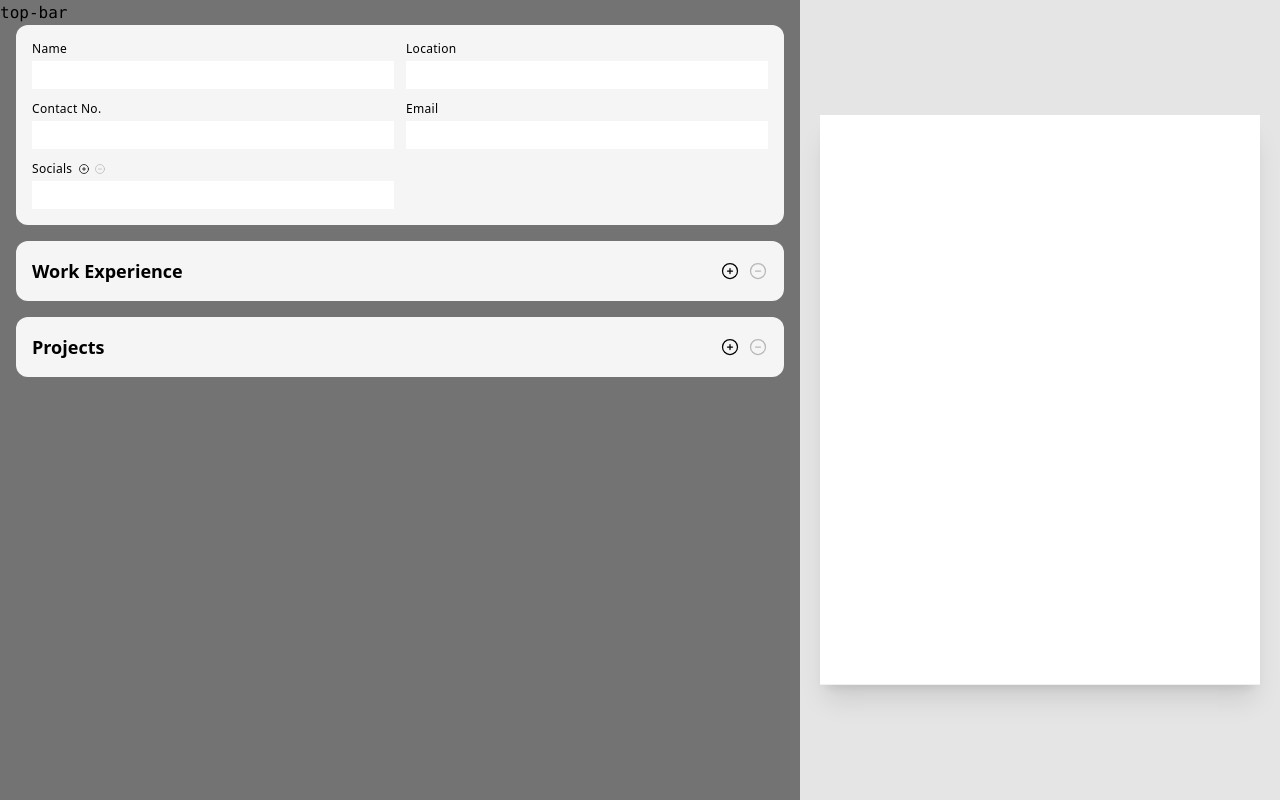
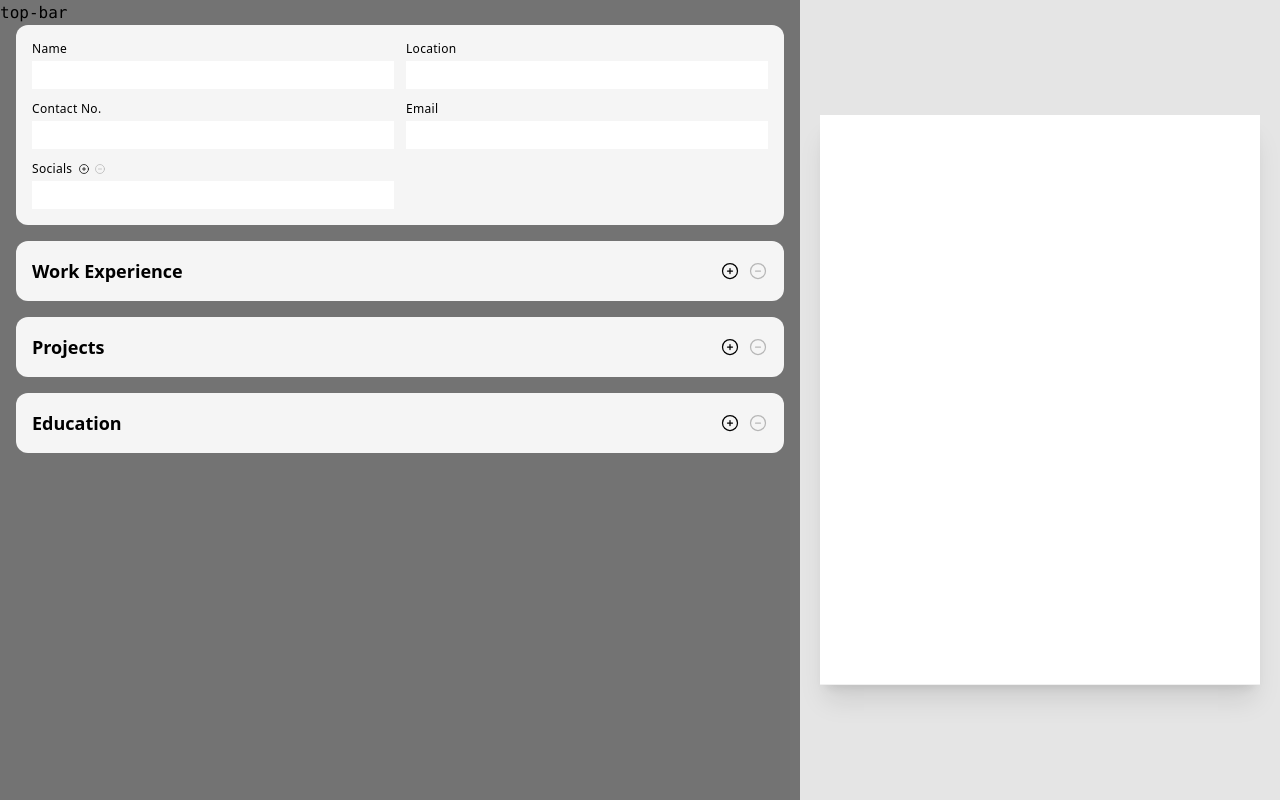
Before and after one commit to mark-P0/cv-maker, a React (Vite) app: page / in a window 1280 px wide. Built offline with nearby package versions, Linux system fonts and the light colour scheme.

Commit message:
Add education field section

```diff
--- a/src/view/components/InputFields.tsx
+++ b/src/view/components/InputFields.tsx
@@ -2,6 +2,7 @@ import React from 'react';
 import { GeneralSection } from './InputFields/GeneralSection.js';
 import { WorkSection } from './InputFields/WorkSection.js';
 import { ProjectSection } from './InputFields/ProjectSection.js';
+import { EducationSection } from './InputFields/EducationSection.js';
 
 export class InputFields extends React.Component {
   render() {
@@ -11,6 +12,7 @@ export class InputFields extends React.Component {
         {GeneralSection}
         {WorkSection}
         {ProjectSection}
+        {EducationSection}
       </form>
     );
   }
--- /dev/null
+++ b/src/view/components/InputFields/EducationSection.tsx
@@ -0,0 +1,43 @@
+import React from 'react';
+import { LabelledField } from './Field.js';
+import { FieldSection } from './FieldSection.js';
+import { CVData } from '../../../model/cv-data.js';
+import { UpdateDataEvent, DeleteArrayDataEvent } from '../../../controller/events.js';
+
+function handleEducationAdd(currentRowCt: number) {
+  const accessor = `education[${currentRowCt}]`;
+  const value: CVData['education'][number] = {
+    university: '',
+    degree: '',
+    year: undefined,
+    grade: undefined,
+  };
+  UpdateDataEvent.publish({ accessor, value });
+}
+
+function handleEducationRemove(currentRowCt: number) {
+  const accessor = 'education';
+  const idx = currentRowCt - 1;
+  DeleteArrayDataEvent.publish({ accessor, idx });
+}
+
+function educationRowTemplate(key: number) {
+  return (
+    <div key={key} className="grid grid-cols-2 gap-3">
+      {LabelledField('University', 'text', `education[${key}].university`)}
+      {LabelledField('Degree', 'text', `education[${key}].degree`)}
+      {LabelledField('Year', 'date', `education[${key}].year`)}
+      {LabelledField('Grade', 'text', `education[${key}].grade`)}
+    </div>
+  );
+}
+
+export const EducationSection = (
+  <FieldSection
+    title="Education"
+    rowTemplate={educationRowTemplate}
+    hasMultipleRows
+    onRowAdd={handleEducationAdd}
+    onRowRemove={handleEducationRemove}
+  />
+);
```
